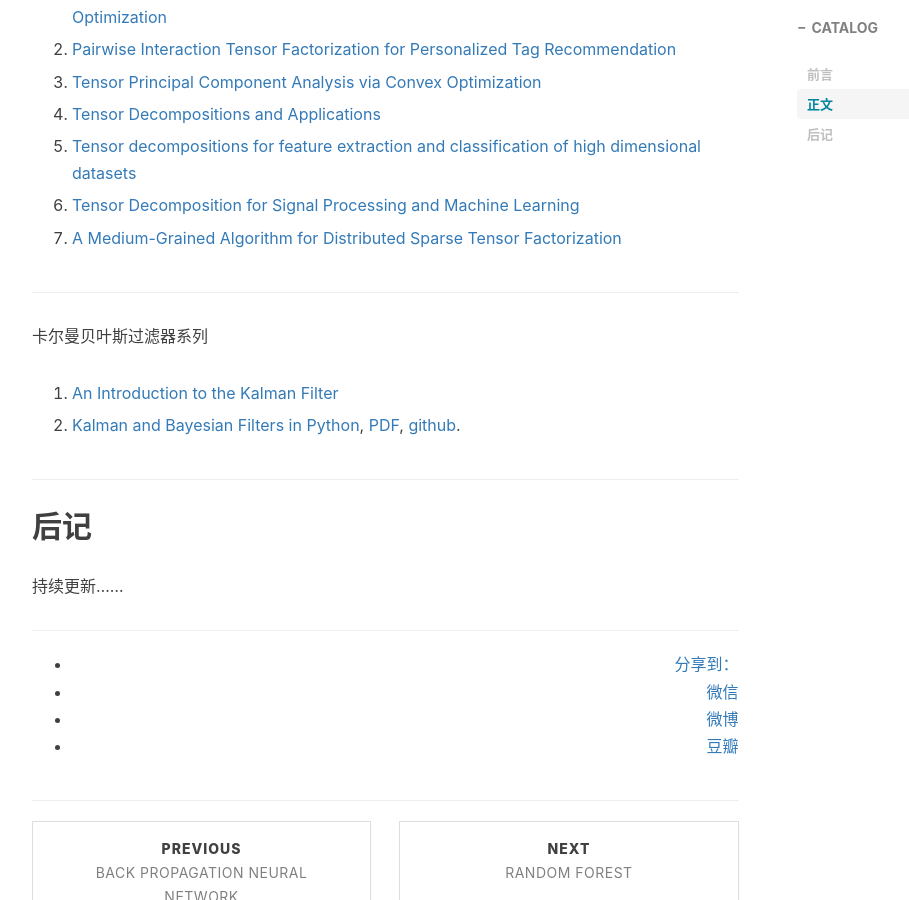
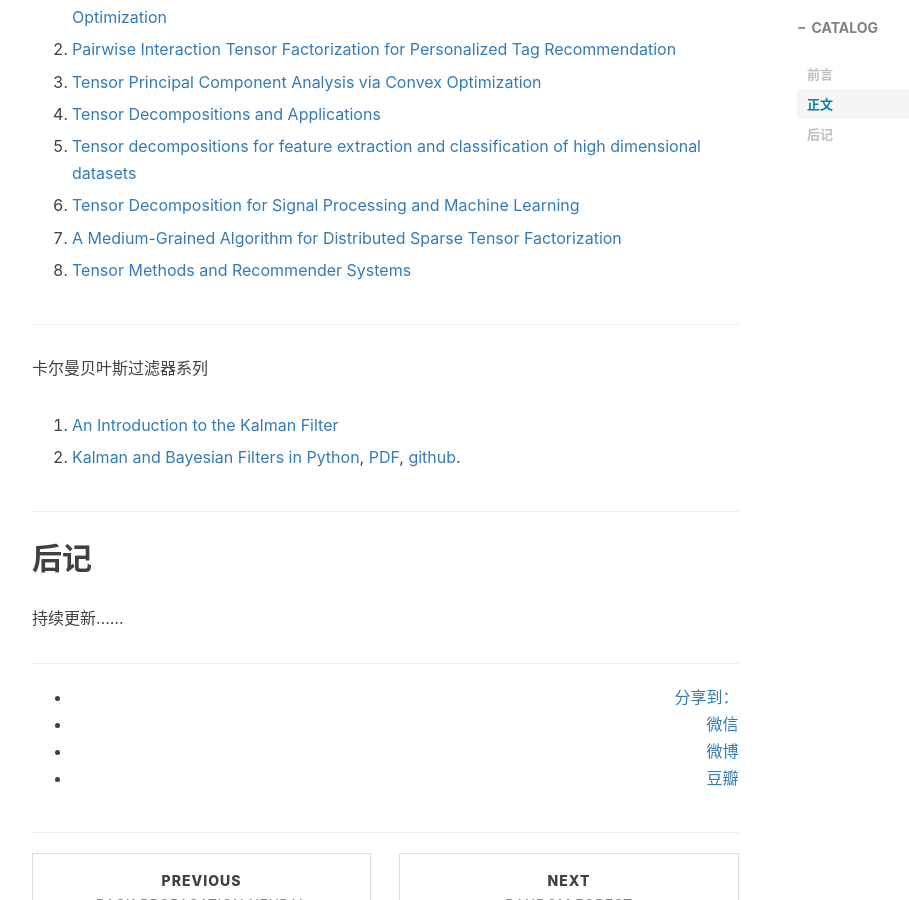
Before and after one commit to CoolIceFire/CoolIceFire.github.io, a Jekyll site: the page built from _posts/2016-06-30-Learning.markdown, in a window 1280 px wide and 900 px high, scrolled down 2285 px. Shown: the whole window, without its empty margins (233-1142 px from the left). Built offline with Jekyll 4.4.1, drawn with Linux system fonts in a browser that asks for light colours; nearby versions of some CDN libraries; comment, search, counter and statistics services are not loaded.

Commit message:
Update 2016-06-30-Learning.markdown

```diff
--- a/_posts/2016-06-30-Learning.markdown
+++ b/_posts/2016-06-30-Learning.markdown
@@ -105,6 +105,8 @@ Tensor系列
 
 7. [A Medium-Grained Algorithm for Distributed Sparse Tensor Factorization](https://www.cs.umn.edu/sites/cs.umn.edu/files/tech_reports/16-006.pdf)
 
+8. [Tensor Methods and Recommender Systems](https://arxiv.org/pdf/1603.06038.pdf)
+
 ---------------------------------------------------------------------------------------------------------------
 
 卡尔曼贝叶斯过滤器系列
```
